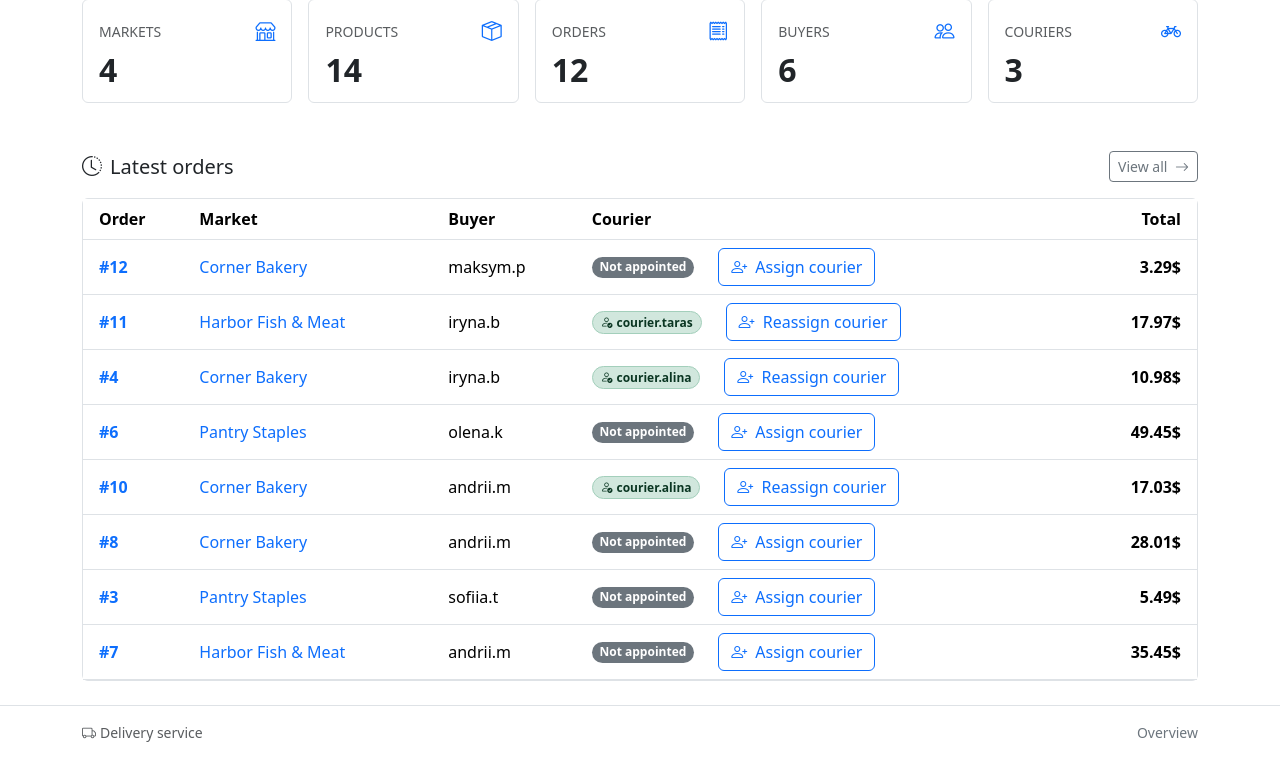
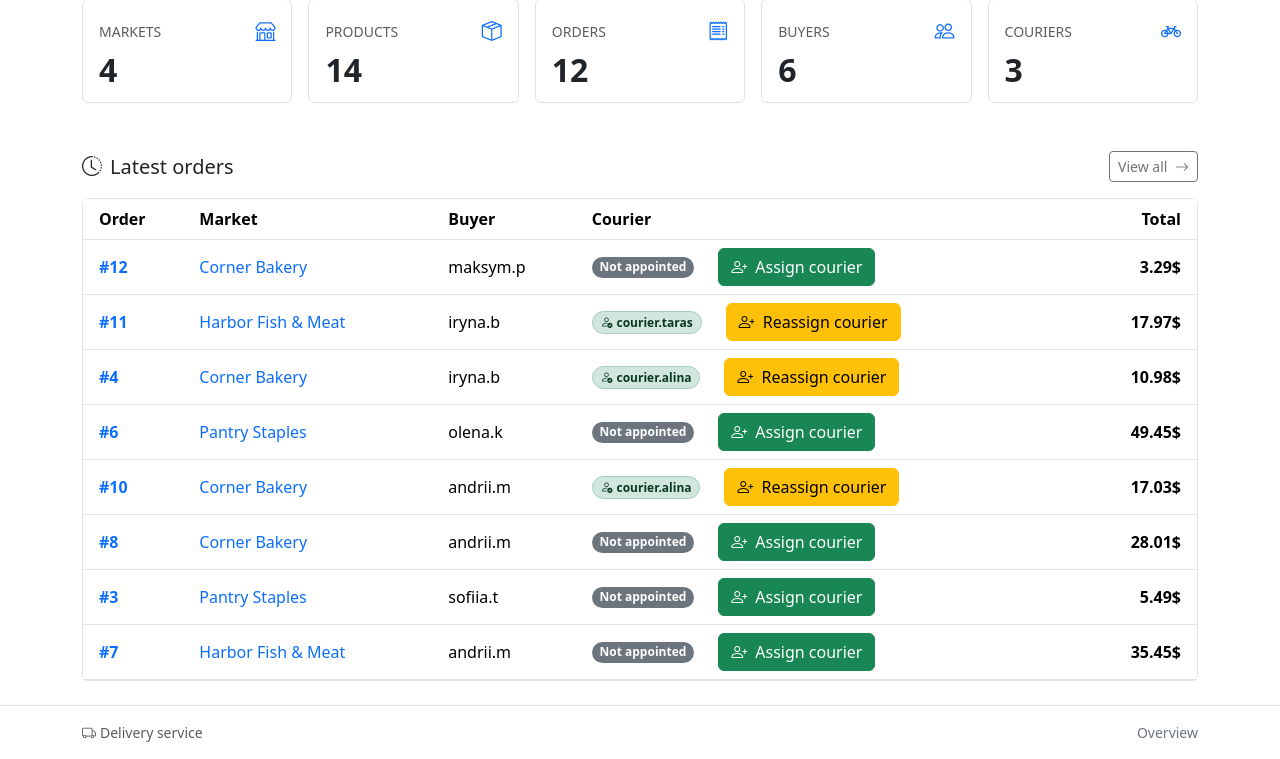
Before and after one commit to glor1ee/delivery-service, a Django app: page / in a window 1280 px wide. Shown: the part 320-1079 px from the top of the page. Run offline with Django 5.2, Linux system fonts and the light colour scheme; a user stored in the database is signed in; data comes from the database, SQL or seed files in the repository.

Commit message:
style: improve buttons view

```diff
--- a/templates/base.html
+++ b/templates/base.html
@@ -1,4 +1,4 @@
-<!DOCTYPE html>
+{% load static %}<!DOCTYPE html>
 <html lang="en">
 <head>
   <meta charset="UTF-8">
@@ -10,6 +10,8 @@
         crossorigin="anonymous">
   <link href="https://cdn.jsdelivr.net/npm/bootstrap-icons@1.13.1/font/bootstrap-icons.min.css"
         rel="stylesheet" crossorigin="anonymous">
+  {# без этого не работают «пилюли» пагинации и подсветка поиска — см. app.css #}
+  <link href="{% static 'delivery/app.css' %}" rel="stylesheet">
   <script>
     (function () {
       var stored = localStorage.getItem("theme");
--- a/templates/includes/manage_courier.html
+++ b/templates/includes/manage_courier.html
@@ -4,7 +4,7 @@
                     <i class="bi bi-person-check me-1"></i>{{ order.courier.username }}
                   </span>
                   {% if user.is_staff %}
-                    <a href="{% url 'delivery:order-assign-courier' pk=order.pk %}" class="btn btn-outline-primary">
+                    <a href="{% url 'delivery:order-assign-courier' pk=order.pk %}" class="btn btn-warning">
                       <i class="bi bi-person-plus me-1"></i> Reassign courier
                     </a>
                   {% endif %}
@@ -20,7 +20,7 @@
                     </form>
                     {% endif %}
                     {% if user.is_staff and not order.courier_id %}
-                      <a href="{% url 'delivery:order-assign-courier' pk=order.pk %}" class="btn btn-outline-primary">
+                      <a href="{% url 'delivery:order-assign-courier' pk=order.pk %}" class="btn btn-success">
                         <i class="bi bi-person-plus me-1"></i> Assign courier
                       </a>
                     {% endif %}
```
